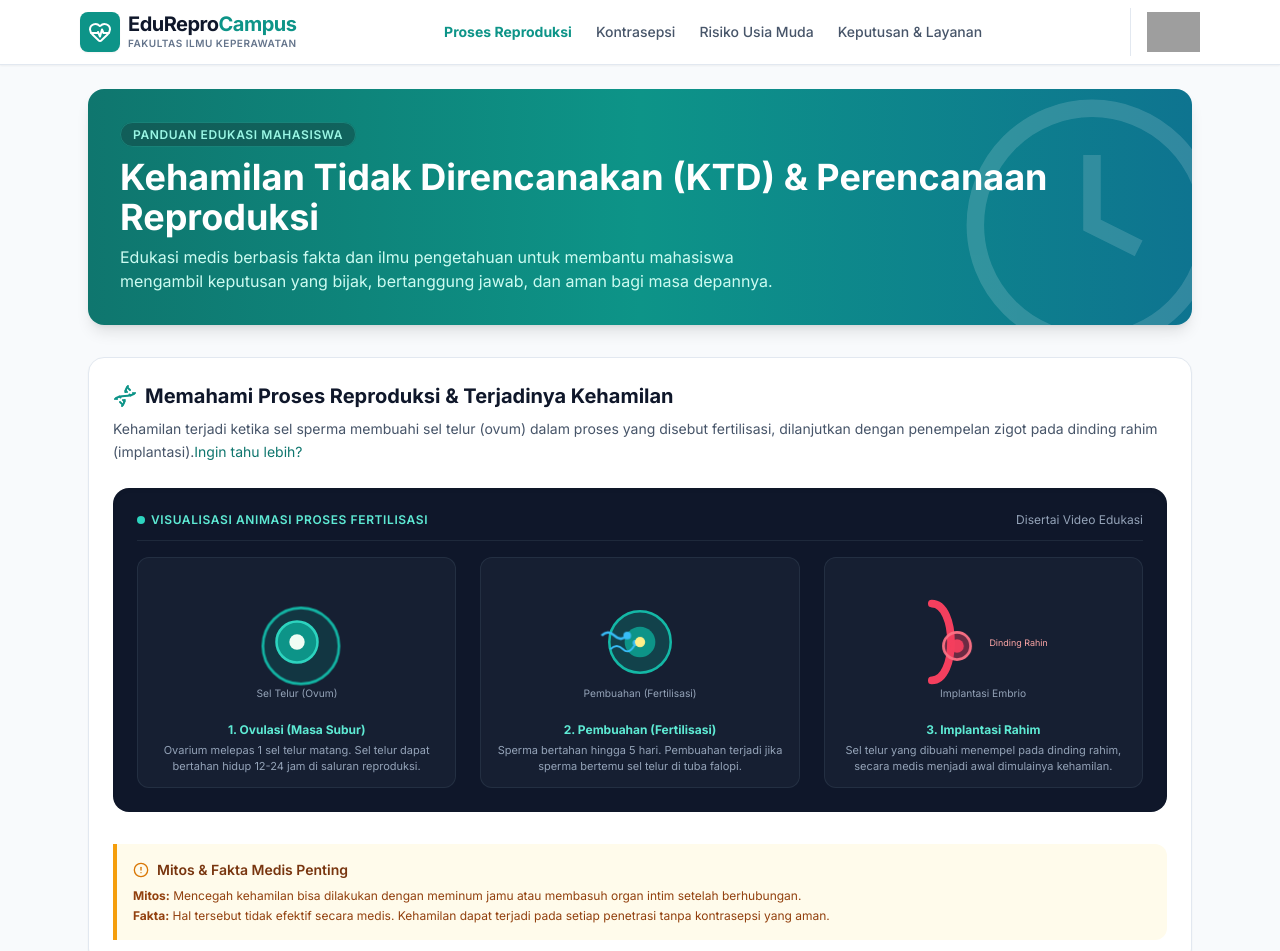
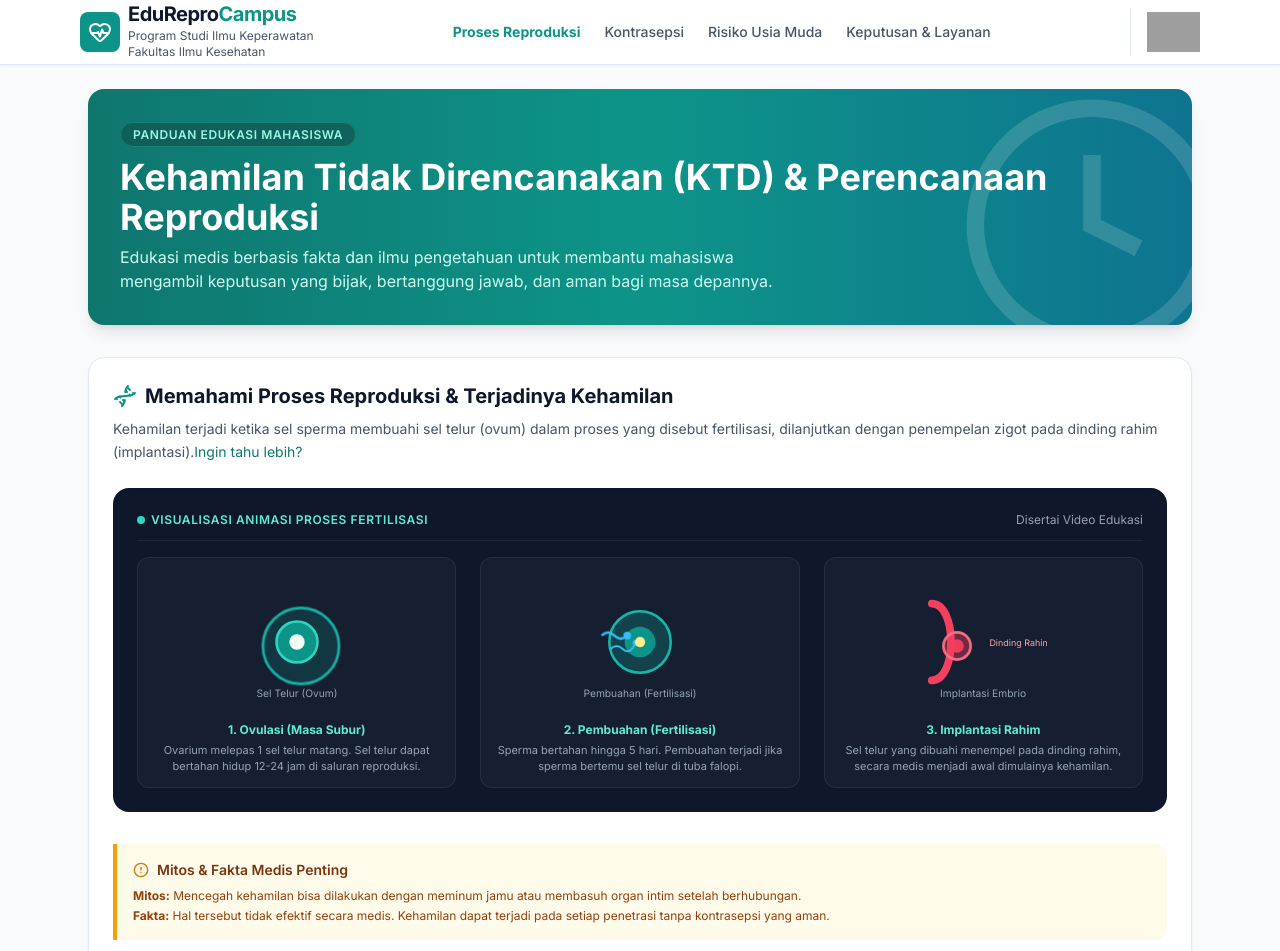
Before and after one commit to gunturklop90/EduReproCampus, a plain HTML site: page index.html in a window 1280 px wide. Shown: the top 951 px of the page. Drawn offline with nearby package versions, Linux system fonts and the light colour scheme; grey boxes are pictures that could not be loaded.

Commit message:
Revise program study and faculty details
Updated program study and faculty information in index.html.

```diff
--- a/index.html
+++ b/index.html
@@ -41,7 +41,7 @@
                 </div>
                 <div class="flex flex-col">
                     <span class="text-xl font-bold text-slate-900 tracking-tight leading-none">EduRepro<span class="text-teal-600">Campus</span></span>
-                    <span class="text-[10px] font-semibold text-slate-500 tracking-wider uppercase mt-0.5">Fakultas Ilmu Keperawatan</span>
+                    <span class="text-xs text-slate-600 mt-1">Program Studi Ilmu Keperawatan<br>Fakultas Ilmu Kesehatan</span>
                 </div>
             </div>
 
```
